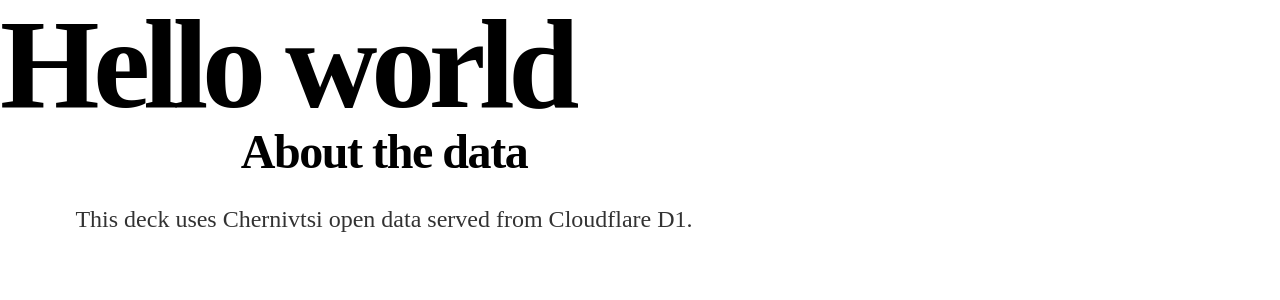
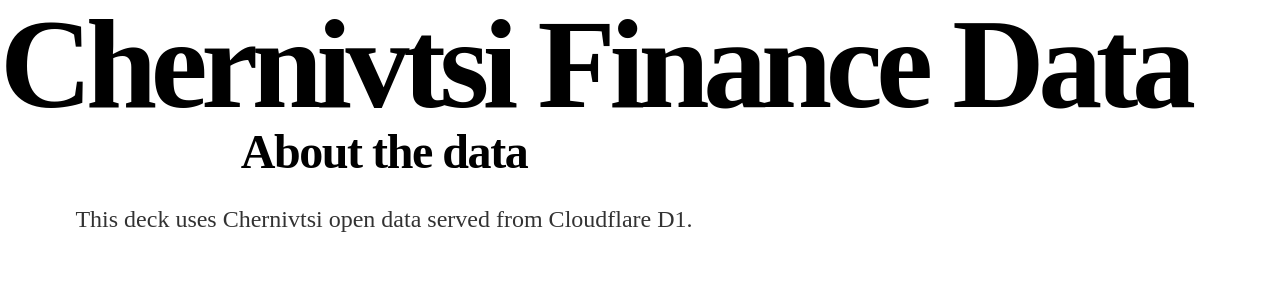
Before and after one commit to ihor-av/animotion-app, a SvelteKit app: page / in a window 1280 px wide. Shown: the top 300 px of the page. Built offline with nearby package versions, Linux system fonts and the light colour scheme.

Commit message:
feat: implement #10 (#11)
Closes #10

```diff
--- a/src/routes/+page.svelte
+++ b/src/routes/+page.svelte
@@ -12,7 +12,7 @@
 
 <Presentation options={{ controls: false, progress: false, transition: 'fade' }}>
 	<Slide class="h-full place-content-center place-items-center">
-		<h1 class="text-9xl font-semibold tracking-[-0.05em]">Hello world</h1>
+		<h1 class="text-9xl font-semibold tracking-[-0.05em]">Chernivtsi Finance Data</h1>
 	</Slide>
 
 	<Slide class="h-full place-content-center place-items-center">
```
